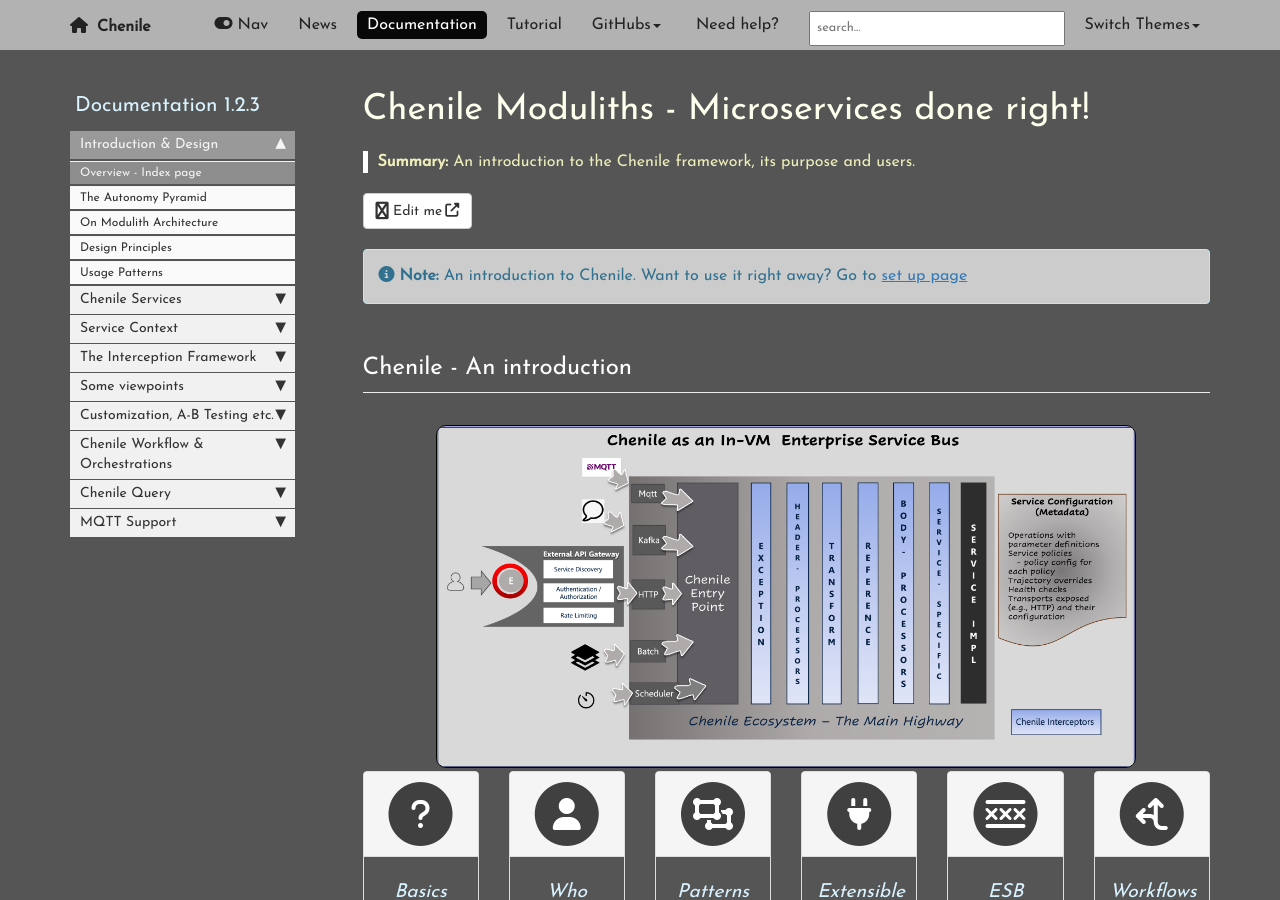
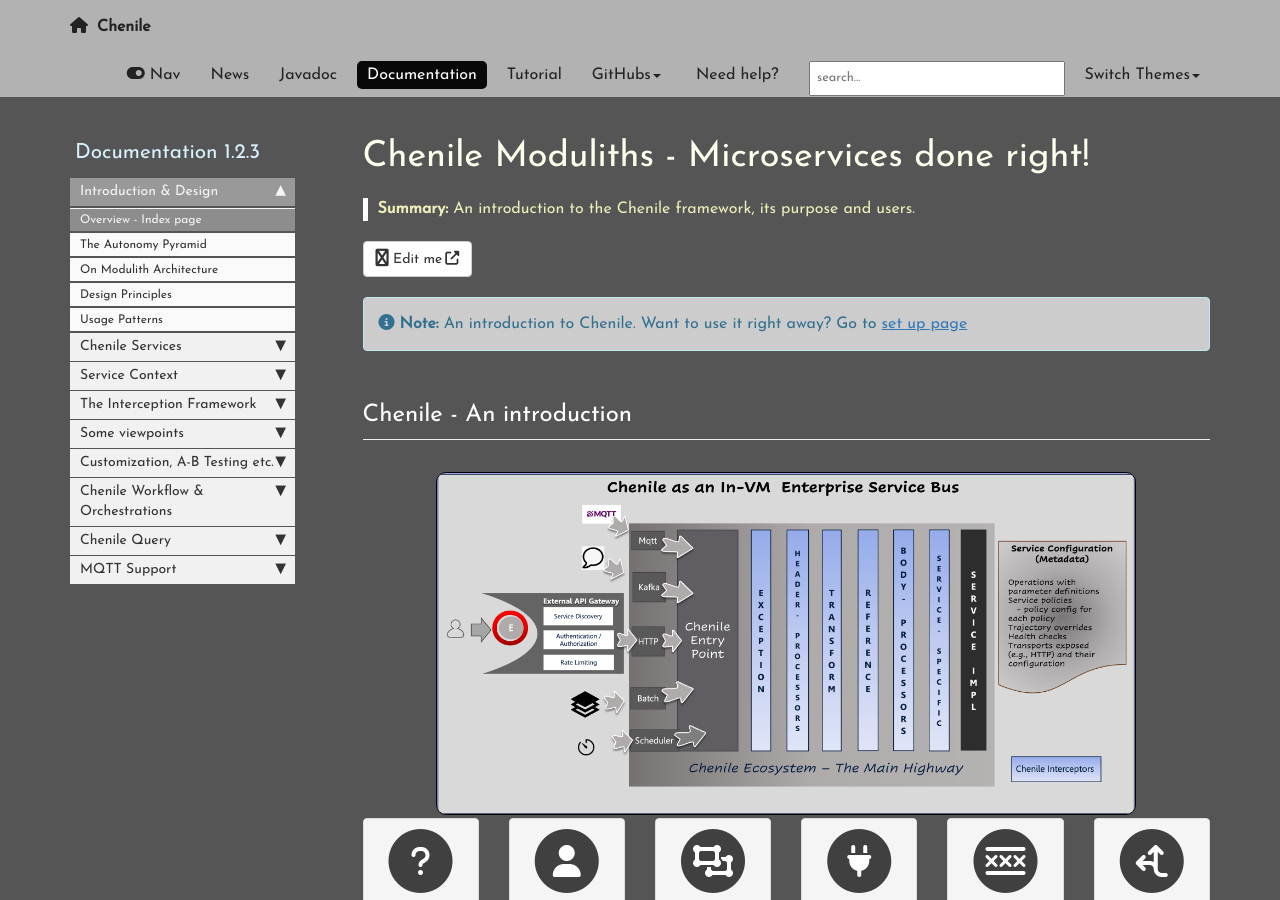
Before and after one commit to rajakolluru/cheniledocs.github.io, a Jekyll site: the page built from index.html, in a window 1280 px wide and 900 px high. Built offline with Jekyll 4.4.1, drawn with Linux system fonts in a browser that asks for light colours; comment, search, counter and statistics services are not loaded.

Commit message:
content update

```diff
--- a/_data/topnav.yml
+++ b/_data/topnav.yml
@@ -5,6 +5,8 @@
   items:
     - title: News
       url: /news
+    - title: Javadoc
+      url: http://javadoc.chenile.org
     - title: Documentation
       url: /index.html
     - title: Tutorial
```
